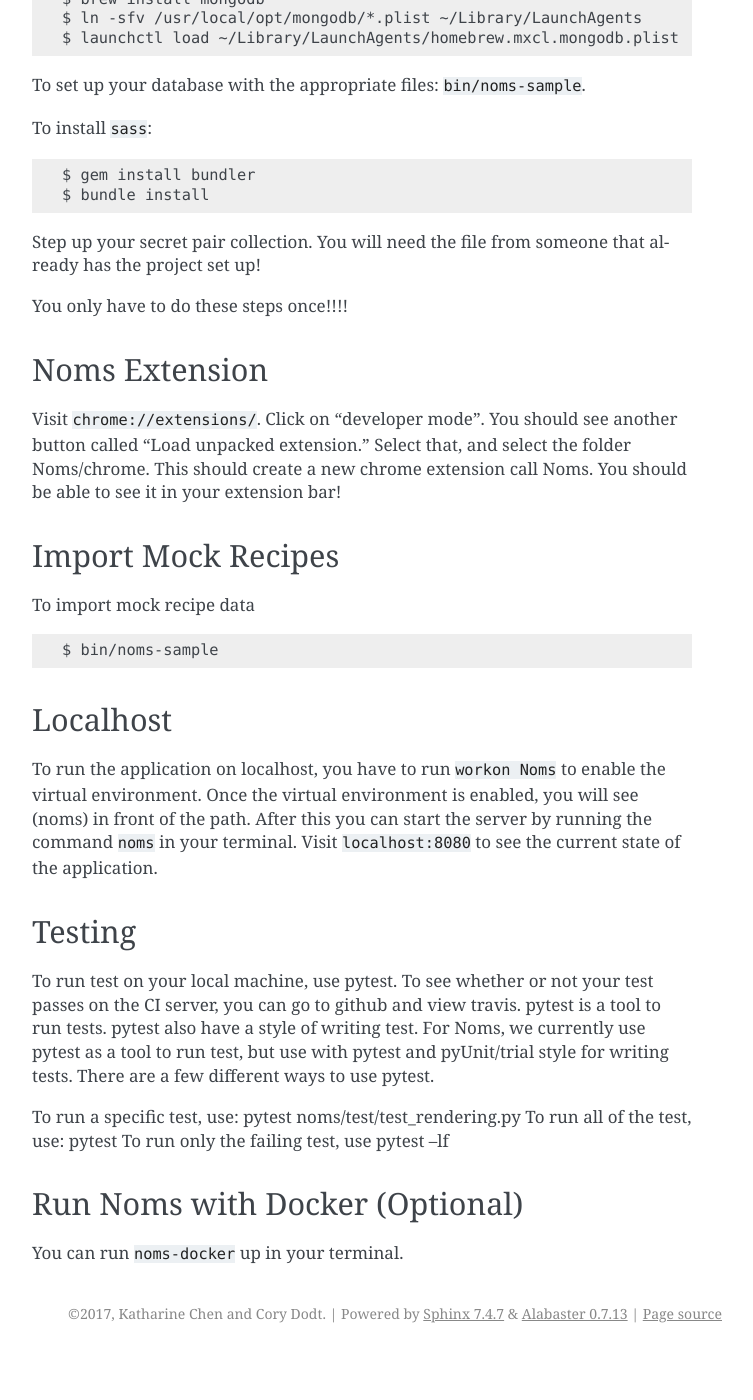
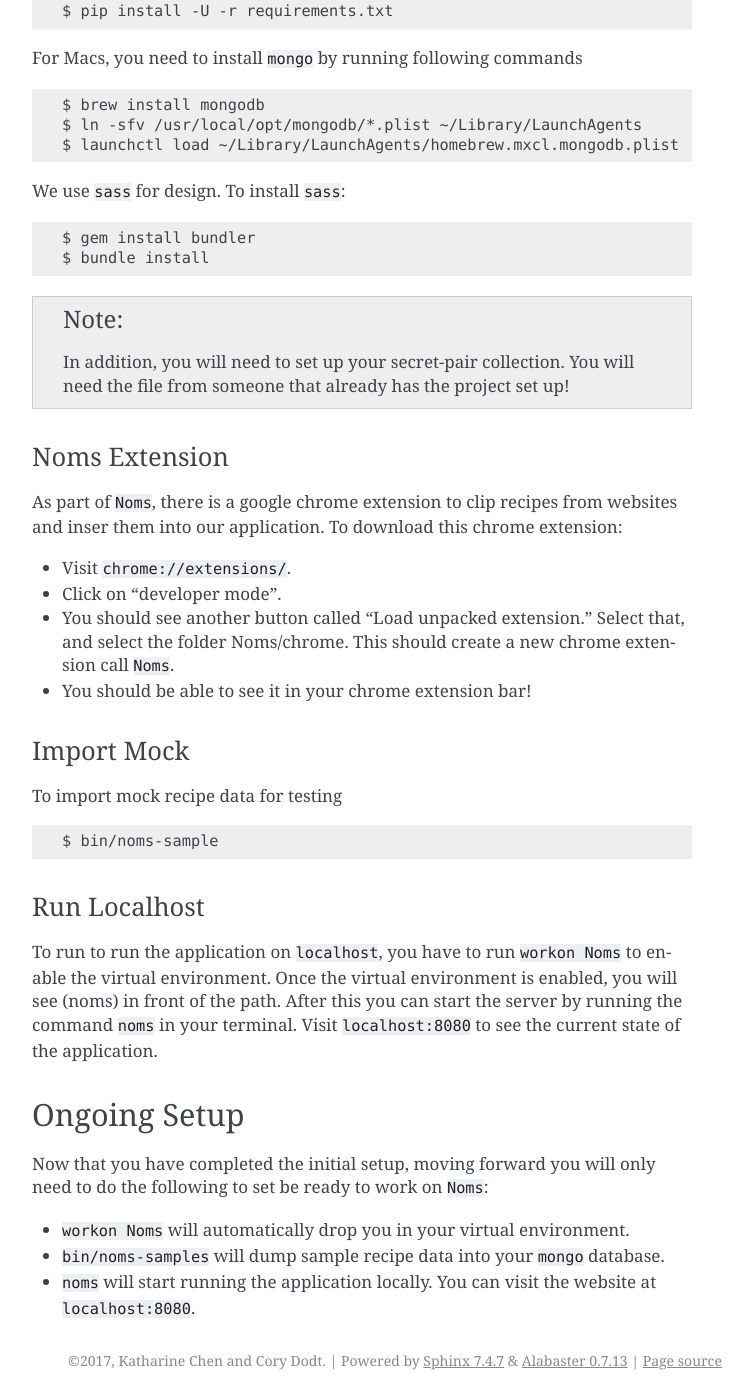
Before and after one commit to katharinechen/Noms, a Sphinx documentation site: the page built from docs/dev_getting_started.rst, in a window 1280 px wide and 1400 px high, scrolled down 1013 px. Shown: the whole window, without its empty margins (388-1141 px from the left). Built offline with Sphinx 7.4.7, drawn with Linux system fonts in a browser that asks for light colours; formulas are drawn with MathJax 3; before the commit the page ends 2366 px from its top, so only the background shows below that; some of the changed text lies outside the part shown.

```diff
--- a/docs/dev_getting_started.rst
+++ b/docs/dev_getting_started.rst
@@ -5,78 +5,79 @@ This document will show you how to get up and running with ``Noms``.
 
 Initial Setup
 -------------
-If this is your first time working with ``Noms``, here are the steps for you to get ``Noms`` running in your local environment.
+If this is your first time working with ``Noms``, you have to complete the following steps to get``Noms`` running in your local environment.
 
-First, downalod Noms source files from ``Github`` ::
+First, downalod ``Noms`` source files from ``Github``: ::
 
 	$ git clone git@github.com:corydodt/Noms.git
 
-Setup a vritual environment, install ``virtualenwrapper`` ::
+Build Virtual Environment
+~~~~~~~~~~~~~~~~~~~~~~~~~
+Setup a vritual environment, install ``virtualenwrapper``: ::
 
 	$ pip install virtualenwrapper
 
-Add the following to your ``~/.bash-profile``
+In your ``~/.bash-profile`` add:
 
 .. code-block:: bash
 
 	source /usr/local/bin/virtualenvwrapper.sh
 
-Continue by building creating your virtual ::
+Continue by making your ``Noms` your virtualenv: ::
 
 	$ mkvirtualenv -a Noms noms
 
-Next time, if you want to enter your virtual environment, you can simply use ``workon noms``.
-
-Install all packages that is necessary for ``Noms`` ::
-
-	$ pip install -U -r requirements.txt
-
-To make your executable files work, go to ``~/.virtualenv/noms/postactivate`` and add the following lines:
+Go to ``~/.virtualenv/noms/postactivate`` and add the following lines:
 
 .. code-block:: bash
 
 	export PATH=$PATH:~/Noms/bin
 	export PYTHONPATH=$PYTHONPATH:~/Noms
 
-For Macs, you need to install mongo and run the following commands ::
+Next time, if you want to enter your virtual environment, you can simply use ``workon noms``. This will automatically drop you in your virtual environment.
+
+Install Requirements
+~~~~~~~~~~~~~~~~~~~~
+Install all the necessary packages for ``Noms`` via ``pip`` ::
+
+	$ pip install -U -r requirements.txt
+
+For Macs, you need to install ``mongo`` by running following commands ::
 
 	$ brew install mongodb
 	$ ln -sfv /usr/local/opt/mongodb/*.plist ~/Library/LaunchAgents
 	$ launchctl load ~/Library/LaunchAgents/homebrew.mxcl.mongodb.plist
 
-To set up your database with the appropriate files: ``bin/noms-sample``.
-
-To install ``sass``::
+We use ``sass`` for design. To install ``sass``::
 
 	$ gem install bundler
 	$ bundle install
 
-Step up your secret pair collection. You will need the file from someone that already has the project set up!
-
-You only have to do these steps once!!!!
+.. note::  In addition, you will need to set up your secret-pair collection. You will need the file from someone that already has the project set up!
 
 Noms Extension
---------------
-Visit ``chrome://extensions/``. Click on "developer mode". You should see another button called "Load unpacked extension." Select that, and select the folder Noms/chrome. This should create a new chrome extension call Noms. You should be able to see it in your extension bar!
+~~~~~~~~~~~~~~
+As part of ``Noms``, there is a google chrome extension to clip recipes from websites and inser them into our application. To download this chrome extension:
 
-Import Mock Recipes
--------------------
-To import mock recipe data ::
+- Visit ``chrome://extensions/``.
+- Click on "developer mode".
+- You should see another button called "Load unpacked extension." Select that, and select the folder Noms/chrome. This should create a new chrome extension call ``Noms``.
+- You should be able to see it in your chrome extension bar!
+
+Import Mock
+~~~~~~~~~~~
+To import mock recipe data for testing ::
 
 	$ bin/noms-sample
 
-Localhost
----------
-To run the application on localhost, you have to run ``workon Noms`` to enable the virtual environment. Once the virtual environment is enabled, you will see (noms) in front of the path. After this you can start the server by running the command ``noms`` in your terminal. Visit ``localhost:8080`` to see the current state of the application.
+Run Localhost
+~~~~~~~~~~~~~
+To run to run the application on ``localhost``, you have to run ``workon Noms`` to enable the virtual environment. Once the virtual environment is enabled, you will see (noms) in front of the path. After this you can start the server by running the command ``noms`` in your terminal. Visit ``localhost:8080`` to see the current state of the application.
 
-Testing
--------
-To run test on your local machine, use pytest. To see whether or not your test passes on the CI server, you can go to github and view travis. pytest is a tool to run tests. pytest also have a style of writing test. For Noms, we currently use pytest as a tool to run test, but use with pytest and pyUnit/trial style for writing tests. There are a few different ways to use pytest.
+Ongoing Setup
+-------------
+Now that you have completed the initial setup, moving forward you will only need to do the following to set be ready to work on ``Noms``:
 
-To run a specific test, use: pytest noms/test/test_rendering.py
-To run all of the test, use: pytest
-To run only the failing test, use pytest --lf
-
-Run Noms with Docker (Optional)
--------------------------------
-You can run ``noms-docker`` up in your terminal.
+- ``workon Noms`` will automatically drop you in your virtual environment.
+- ``bin/noms-samples`` will dump sample recipe data into your ``mongo`` database.
+- ``noms`` will start running the application locally. You can visit the website at ``localhost:8080``.
```
Also changed, not shown: docs/cdn.rst (deleted, +0 -17 lines), docs/docker.rst (+21 -18 lines), docs/dod.rst (+27 -10 lines), docs/faq.rst (+17 -2 lines), docs/index.rst (+5 -7 lines), docs/testing.rst (deleted, +0 -15 lines).
